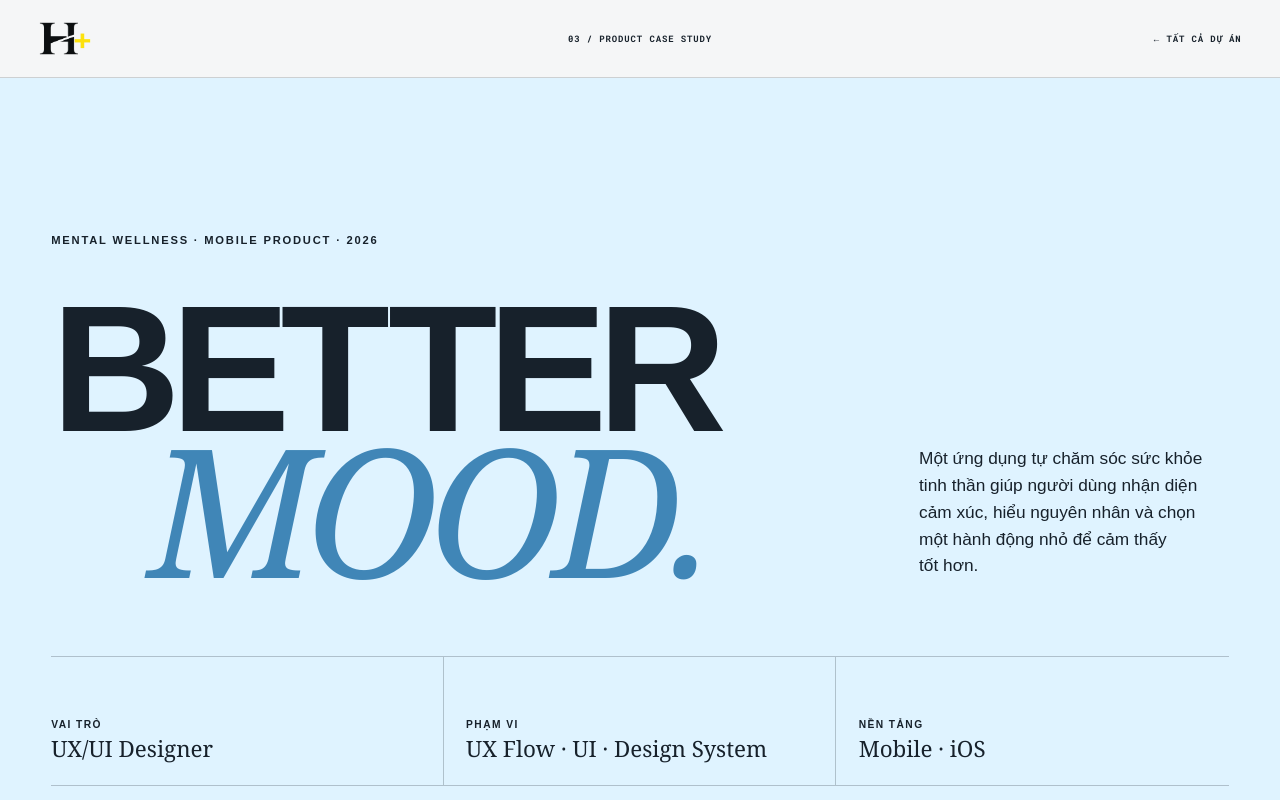
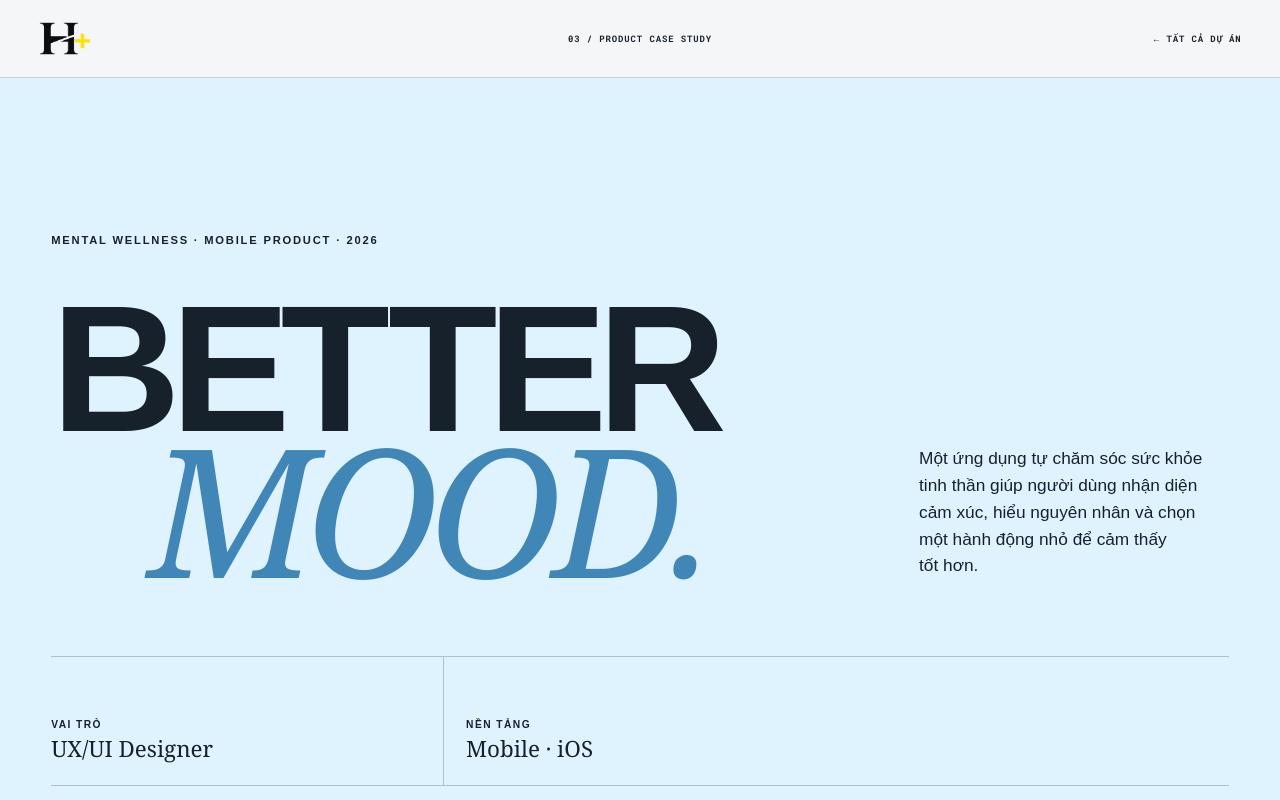
Before and after one commit to bapluoc123/hoang-creative-portfolio-2026, a Next.js app: page /projects/mood in a window 1280 px wide. Shown: the top 800 px of the page. Built offline with nearby package versions, Linux system fonts and the light colour scheme; a web font is replaced by a local one.

Commit message:
Remove scope metadata from Mood

```diff
--- a/app/projects/mood/page.tsx
+++ b/app/projects/mood/page.tsx
@@ -100,7 +100,6 @@ export default function MoodPage() {
 
         <div className="mood-hero-meta">
           <div><small>VAI TRÒ</small><strong>UX/UI Designer</strong></div>
-          <div><small>PHẠM VI</small><strong>UX Flow · UI · Design System</strong></div>
           <div><small>NỀN TẢNG</small><strong>Mobile · iOS</strong></div>
         </div>
 
```
